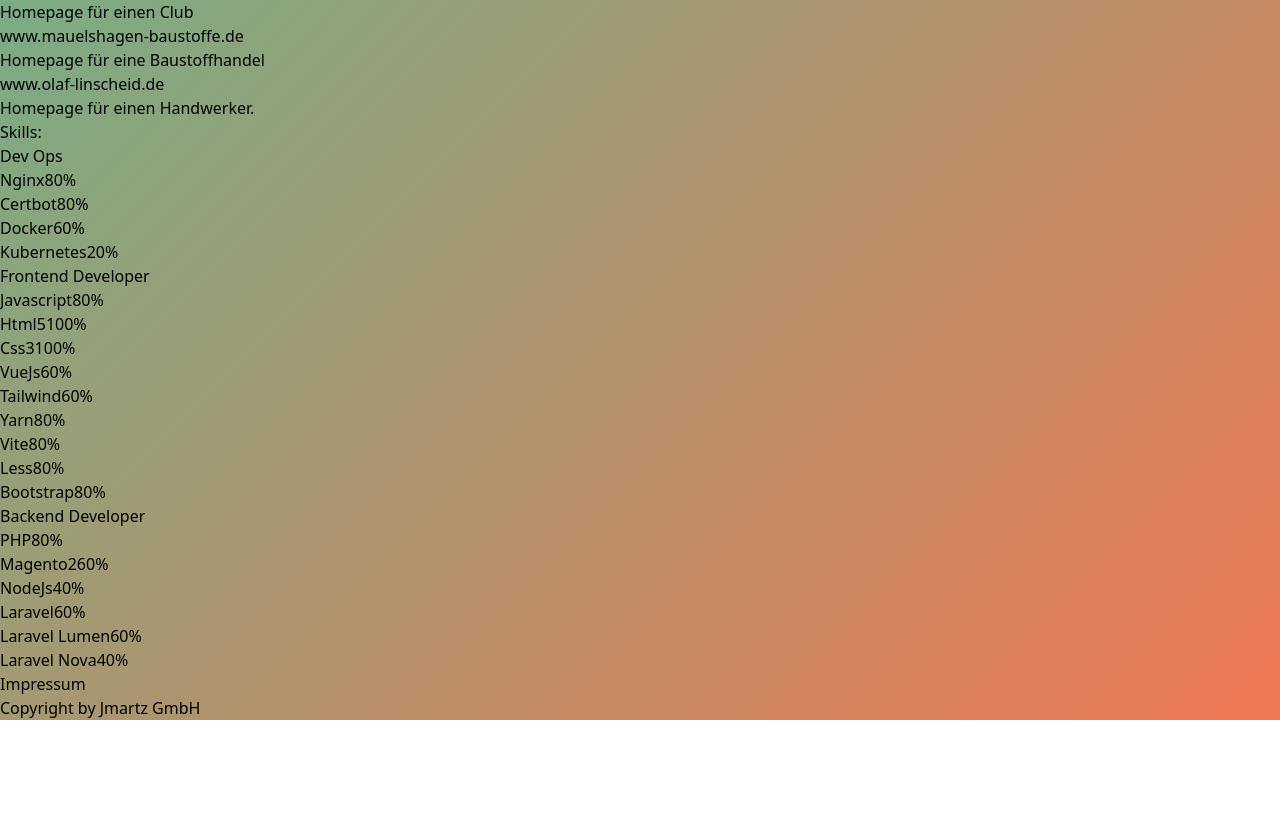
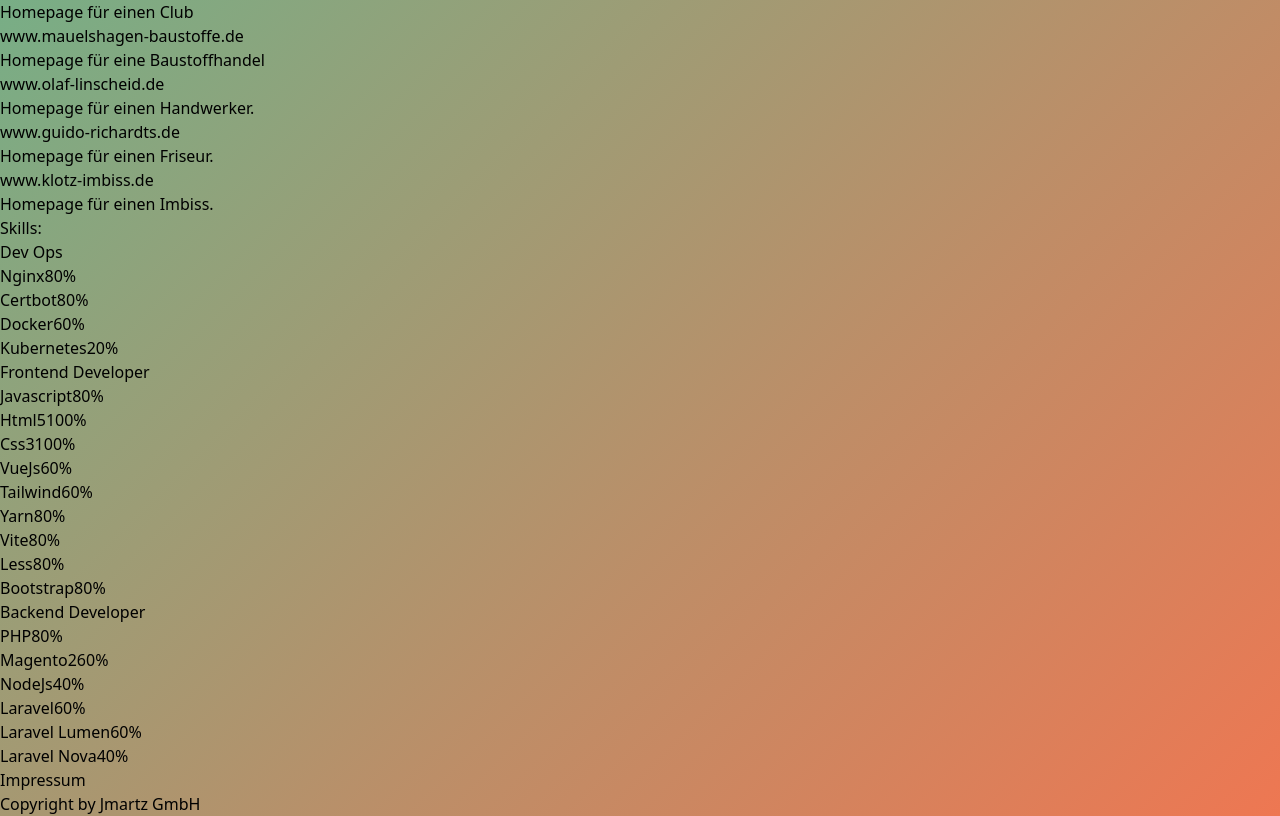
Before and after one commit to jonathan-martz/jm-homepage, a Vue app in the folder app/: page / in a window 1280 px wide. Shown: the part 1500-2316 px from the top of the page. Before the commit the page ends 2220 px from the top, so only its background shows below. Built offline with nearby package versions, Linux system fonts and the light colour scheme.

Commit message:
update project list

```diff
--- a/app/src/components/private-projects.vue
+++ b/app/src/components/private-projects.vue
@@ -65,6 +65,16 @@
           website: "https://www.olaf-linscheid.de",
           desc: "Homepage für einen Handwerker.",
         },
+        {
+          name: "www.guido-richardts.de",
+          website: "https://www.guido-richardts.de",
+          desc: "Homepage für einen Friseur.",
+        },
+         {
+          name: "www.klotz-imbiss.de",
+          website: "https://www.klotz-imbiss.de",
+          desc: "Homepage für einen Imbiss.",
+        },
       ],
     };
   },
```
